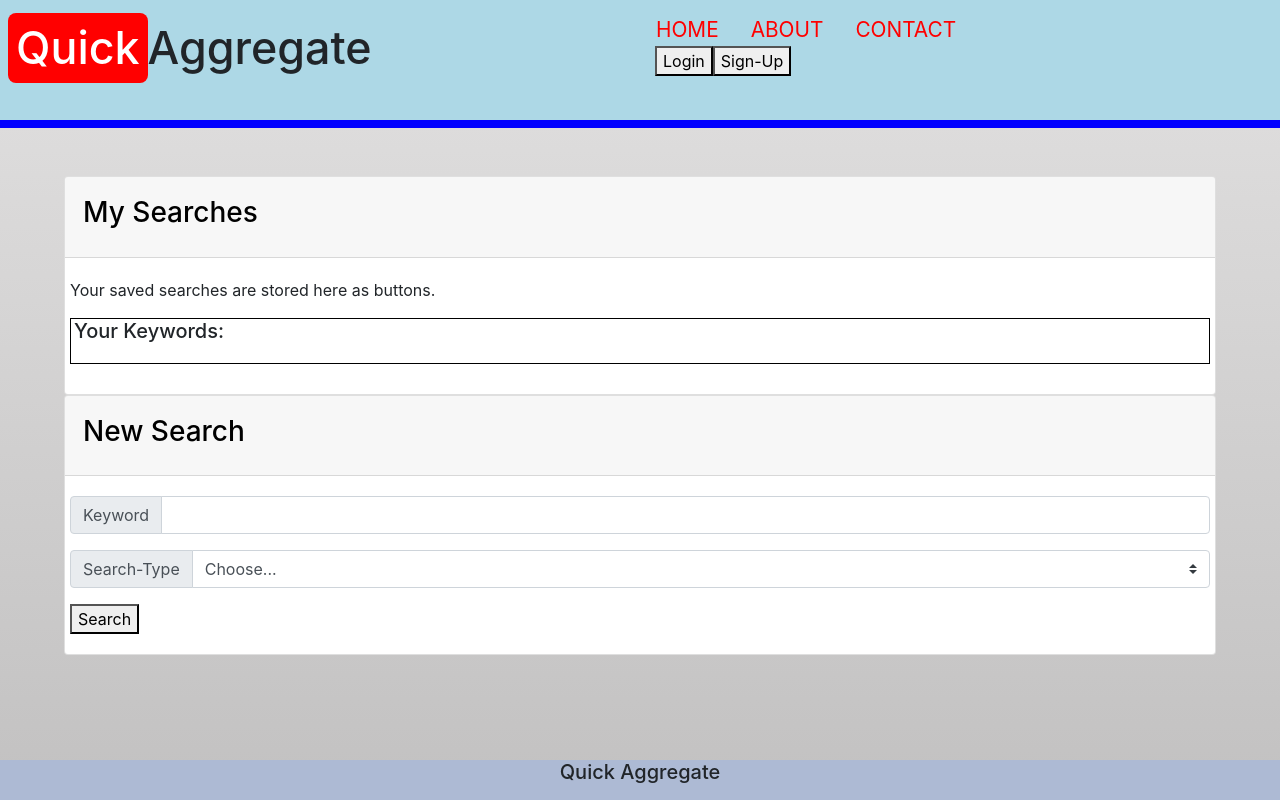
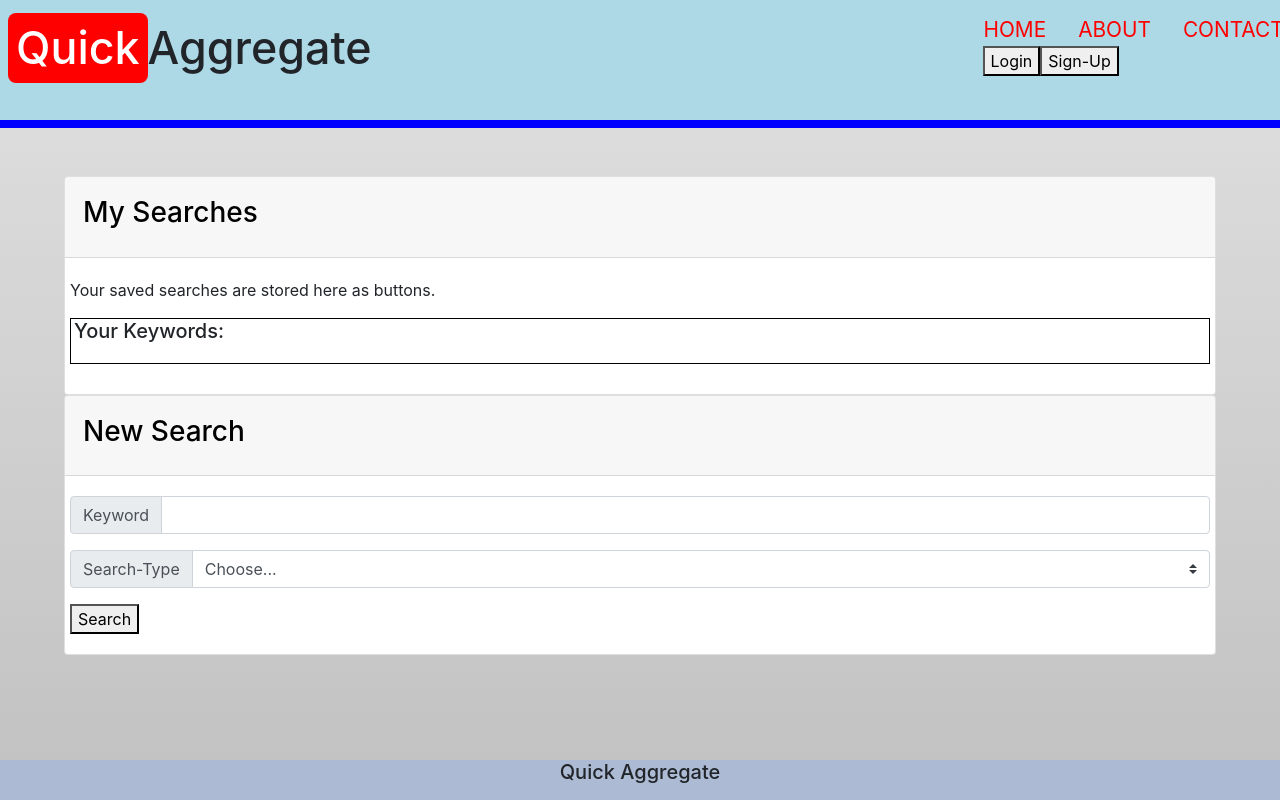
Before and after one commit to HermesCat/Quick-Aggregate, a React (Create React App) app in the folder client/: page / in a window 1280 px wide. Built offline with nearby package versions, Linux system fonts and the light colour scheme.

Commit message:
fixing the header

```diff
--- a/client/src/components/Header/index.js
+++ b/client/src/components/Header/index.js
@@ -16,7 +16,8 @@ function Header() {
                 <div className="col-6">
                     <h1 className="main-title"><span className="highligher">Quick</span>Aggregate</h1>
                 </div>
-                <div className="col-6 navigation">
+                <div className="col-3" />
+                <div className="col-3 navigation">
                     <a className="d-lg-none "><img className="hamburger-icon" src={HamburgerIcon} /></a>
                     <Router>
                         <>
--- a/client/src/components/Header/style.css
+++ b/client/src/components/Header/style.css
@@ -48,10 +48,6 @@ header {
 
 .navigation {
     padding: 0;
-    overflow: hidden;
-    float: right;
-    display: inline;
-
 }
 
 @media only screen and (min-width: 600px) {
--- a/client/src/components/Nav/style.css
+++ b/client/src/components/Nav/style.css
@@ -1,6 +1,4 @@
-.nav{
-    display: inline;
-}
+
 
 .nav-link {
     text-decoration: none;
```
